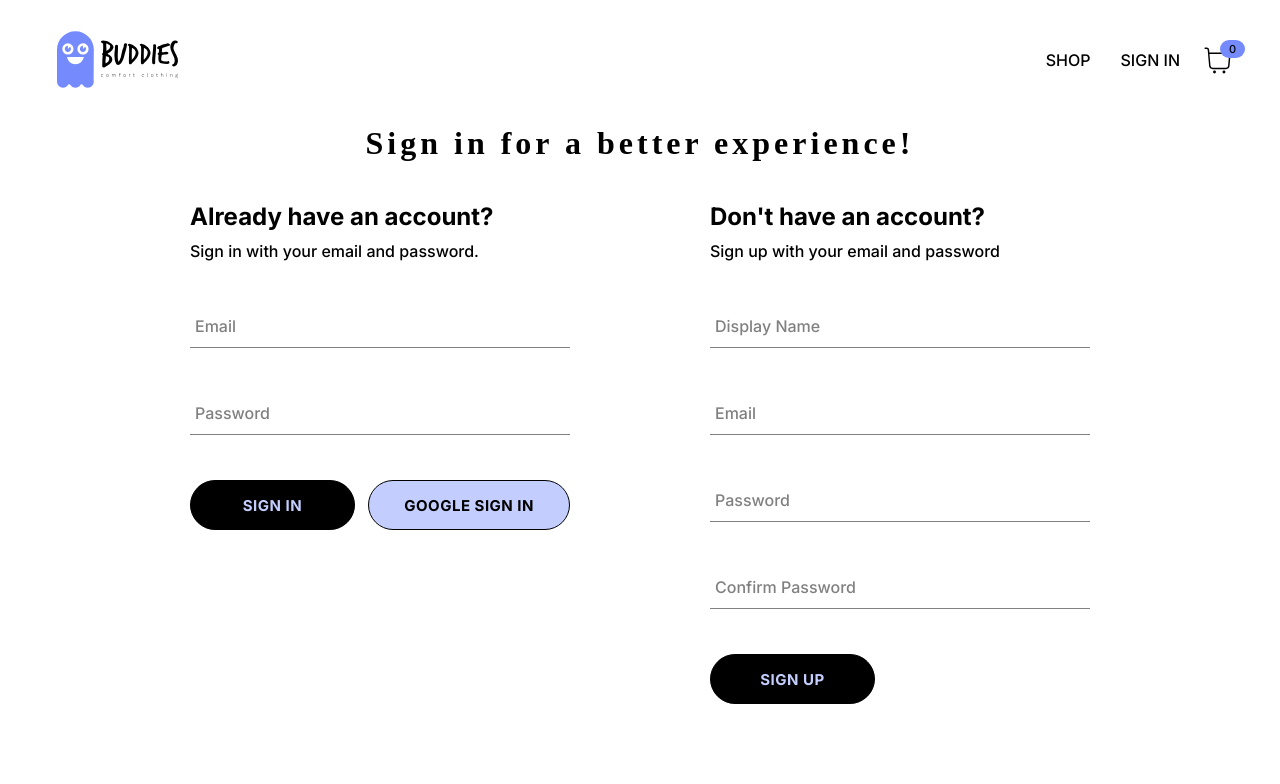
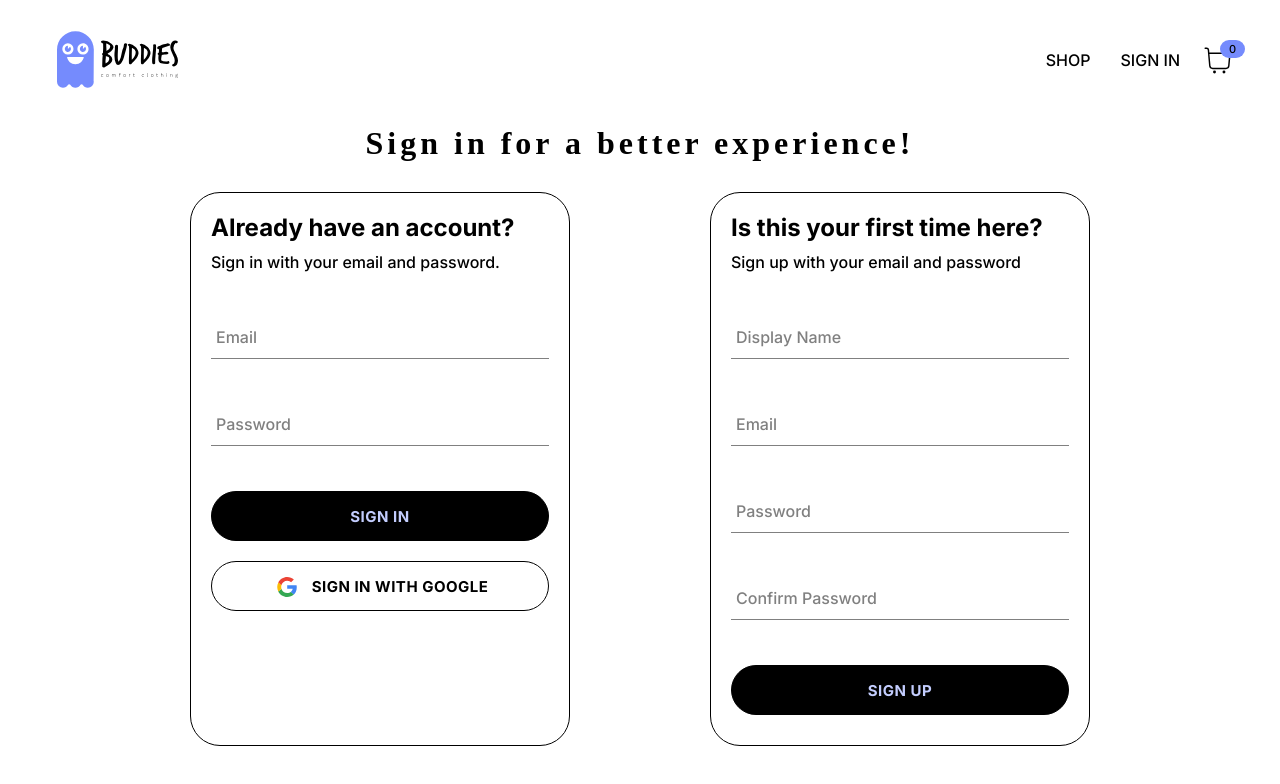
Before and after one commit to sreenath-suresh/buddies, a React (Create React App) app in the folder buddies-clothing/: page /auth in a window 1280 px wide. Shown: the top 784 px of the page. Built offline with nearby package versions, Linux system fonts and the light colour scheme; no server answers; a web font is replaced by a local one.

Commit message:
updated styling in authentication page

```diff
--- a/buddies-clothing/src/components/button/button.component.jsx
+++ b/buddies-clothing/src/components/button/button.component.jsx
@@ -1,4 +1,5 @@
 import './button.styles.scss';
+
 
 const BUTTON_TYPE_CLASSES = {
   google: 'google-sign-in',
--- a/buddies-clothing/src/components/button/button.styles.scss
+++ b/buddies-clothing/src/components/button/button.styles.scss
@@ -1,6 +1,6 @@
 .button-container {
     min-width: 165px;
-    width: auto;
+    width: 100%;
     height: 50px;
     letter-spacing: 0.5px;
     line-height: 50px;
@@ -24,12 +24,13 @@
     }
 
     &.google-sign-in {
-      background-color: #c3cdfe;
+      background-color: #FFF;
       color: black;
 
       &:hover {
-        background-color: #758bfd;
-        border: 1px solid black;      }
+        background-color: #4285F4;
+        border: 1px solid #000;
+        color: #FFF;      }
     }
 
     &.inverted {
@@ -39,7 +40,7 @@
 
       &:hover {
         background-color: black;
-        color: c3cdfe;
+        color: #c3cdfe;
         border: 1px solid black;      }
     }
   }
--- a/buddies-clothing/src/components/sign-in-form/sign-in-form.component.jsx
+++ b/buddies-clothing/src/components/sign-in-form/sign-in-form.component.jsx
@@ -1,4 +1,5 @@
 import { useState } from 'react';
+
 
 import FormInput from '../form-input/form-input.component';
 import Button from '../button/button.component';
@@ -9,6 +10,7 @@ import {
  // createUserDocumentFromAuth,
 } from '../../utils/firebase/firebase.utils';
 
+import { ReactComponent as GoogleLogo } from '../../assets/google-icon.svg';
 import './sign-in-form.styles.scss';
 
 const defaultFormFields = {
@@ -68,9 +70,14 @@ const SignInForm = () => {
           value={password}
         />
         <div className='buttons-container'>
-          <Button type='submit'>Sign In</Button>
-          <Button buttonType='google' type='button' onClick={signInWithGoogle}>
-            Google Sign In
+          <Button  type='submit'>Sign In</Button>
+          <Button  buttonType='google' type='button' onClick={signInWithGoogle}>
+          <div className='google-icon-container'>
+            <GoogleLogo className='google-icon' />
+          </div>
+          <span className='google-text'>
+            Sign in with Google
+          </span>
           </Button>
         </div>
       </form>
--- a/buddies-clothing/src/components/sign-in-form/sign-in-form.styles.scss
+++ b/buddies-clothing/src/components/sign-in-form/sign-in-form.styles.scss
@@ -2,6 +2,10 @@
   display: flex;
   flex-direction: column;
   width: 380px;
+  border: 1px solid black ;
+  border-radius: 30px;
+  padding: 10px 20px 30px 20px;
+
 
   h2 {
     margin: 10px 0;
@@ -9,6 +13,22 @@
 
   .buttons-container {
     display: flex;
-    justify-content: space-between;
+    flex-direction: column;
+    gap: 20px;
   }
 }
+
+
+
+
+.google-icon-container{
+  margin: 10px 10px 10px 0;
+}
+
+.google-icon{
+  width: 30px;
+  height: 30px;
+  background-color: #FFF;
+  padding: 5px;
+  border-radius: 10px;
+}
--- a/buddies-clothing/src/components/sign-up-form/sign-up-form.component.jsx
+++ b/buddies-clothing/src/components/sign-up-form/sign-up-form.component.jsx
@@ -58,7 +58,7 @@ const SignUpForm = () => {
 
   return (
     <div className='sign-up-container'>
-      <h2>Don't have an account?</h2>
+      <h2>Is this your first time here?</h2>
       <span>Sign up with your email and password</span>
       <form onSubmit={handleSubmit}>
         <FormInput
--- a/buddies-clothing/src/components/sign-up-form/sign-up-form.styles.scss
+++ b/buddies-clothing/src/components/sign-up-form/sign-up-form.styles.scss
@@ -2,6 +2,9 @@
   display: flex;
   flex-direction: column;
   width: 380px;
+  border: 1px solid black ;
+  border-radius: 30px;
+  padding: 10px 20px 30px 20px;
 
   h2 {
     margin: 10px 0;
```
Also changed, not shown: buddies-clothing/src/assets/google-icon.svg (added), buddies-clothing/src/components/cart-icon/cart-icon.styles.scss (line endings or trailing spaces).
